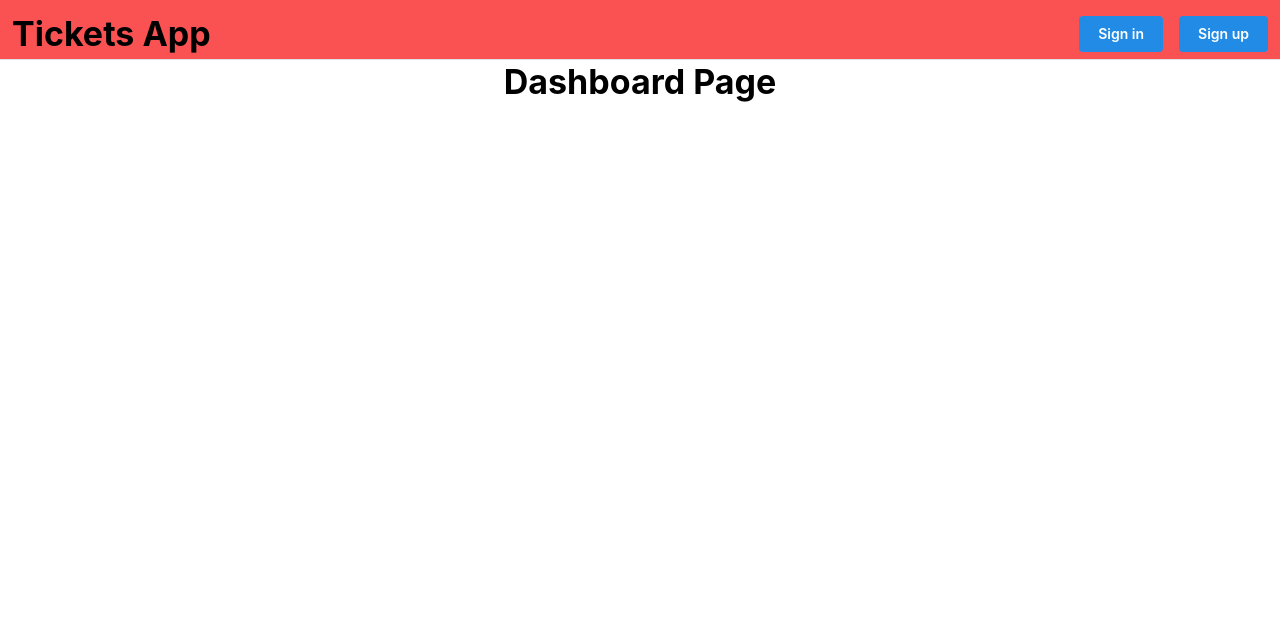
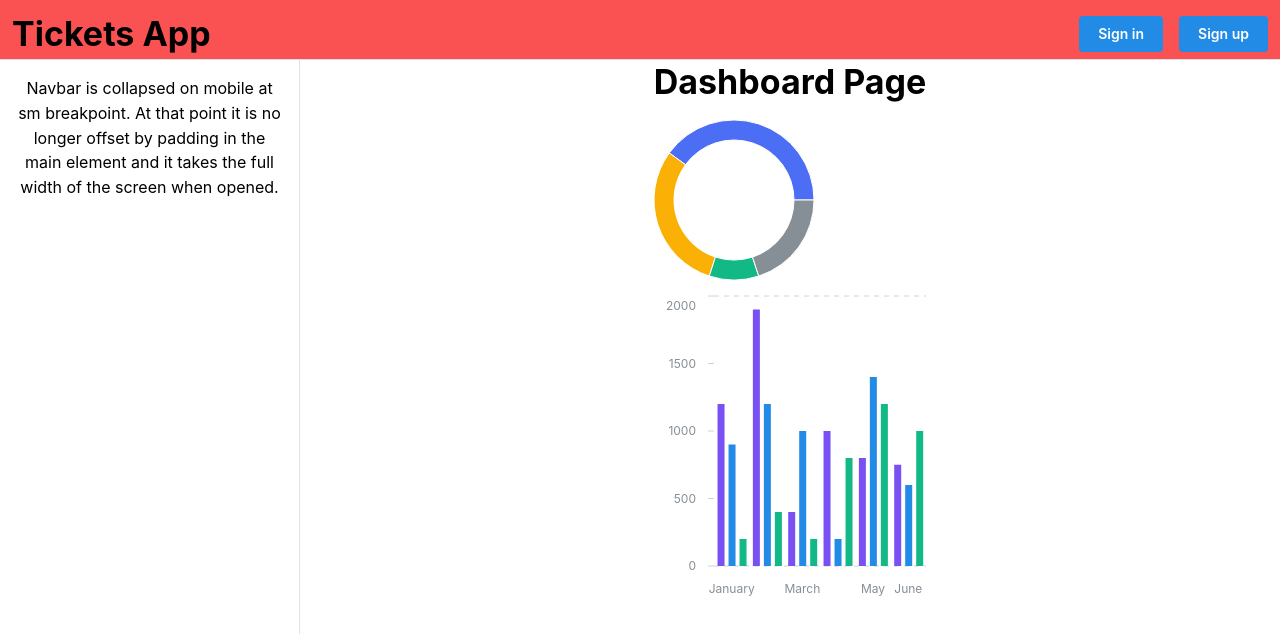
Before and after one commit to AndyMG1999/supportTicketApp, a React app in the folder clientapp/: page / in a window 1280 px wide. Shown: the top 634 px of the page. Built offline with nearby package versions, Linux system fonts and the light colour scheme; the HTML template or start-up script is replaced by a standard one.

Commit message:
Various changes :P

```diff
--- a/clientapp/package.json
+++ b/clientapp/package.json
@@ -10,10 +10,12 @@
     "preview": "vite preview"
   },
   "dependencies": {
+    "@mantine/charts": "^8.3.15",
     "@mantine/core": "^8.3.14",
     "@mantine/hooks": "^8.3.14",
     "react": "^19.2.0",
-    "react-dom": "^19.2.0"
+    "react-dom": "^19.2.0",
+    "recharts": "^3.7.0"
   },
   "devDependencies": {
     "@eslint/js": "^9.39.1",
--- a/clientapp/src/App.tsx
+++ b/clientapp/src/App.tsx
@@ -6,8 +6,12 @@ import DashboardPage from './pages/dashboardPage/DashboardPage'
 function App() {
 
   return (
-    <AppShell header={{ height: 60 }}>
+    <AppShell header={{ height: 60 }} navbar={{ width: 300, breakpoint: 'sm', collapsed: { mobile: false } }}>
       <AppShell.Header><Header/></AppShell.Header>
+      <AppShell.Navbar p="md">
+        Navbar is collapsed on mobile at sm breakpoint. At that point it is no longer offset by
+        padding in the main element and it takes the full width of the screen when opened.
+      </AppShell.Navbar>
 
       <AppShell.Main>
         <DashboardPage/>
--- a/clientapp/src/main.tsx
+++ b/clientapp/src/main.tsx
@@ -3,6 +3,8 @@ import { createRoot } from 'react-dom/client'
 import './index.css'
 import App from './App.tsx'
 import '@mantine/core/styles.css';
+// ‼️ import charts styles after core package styles
+import '@mantine/charts/styles.css';
 import { createTheme, MantineProvider } from '@mantine/core';
 
 const theme = createTheme({
--- a/clientapp/src/pages/dashboardPage/DashboardPage.tsx
+++ b/clientapp/src/pages/dashboardPage/DashboardPage.tsx
@@ -1,10 +1,40 @@
-import { Title } from "@mantine/core"
+import { Group, Stack, Title } from "@mantine/core"
+import { DonutChart,BarChart } from '@mantine/charts';
 
 const DashboardPage = () => {
+    const data = [
+    { name: 'USA', value: 400, color: 'indigo.6' },
+    { name: 'India', value: 300, color: 'yellow.6' },
+    { name: 'Japan', value: 100, color: 'teal.6' },
+    { name: 'Other', value: 200, color: 'gray.6' },
+    ];
+    const data2 = [
+    { month: 'January', Smartphones: 1200, Laptops: 900, Tablets: 200 },
+    { month: 'February', Smartphones: 1900, Laptops: 1200, Tablets: 400 },
+    { month: 'March', Smartphones: 400, Laptops: 1000, Tablets: 200 },
+    { month: 'April', Smartphones: 1000, Laptops: 200, Tablets: 800 },
+    { month: 'May', Smartphones: 800, Laptops: 1400, Tablets: 1200 },
+    { month: 'June', Smartphones: 750, Laptops: 600, Tablets: 1000 },
+    ];
+
     return(
-        <>
+        <Stack>
         <Title>Dashboard Page</Title>
-        </>
+        <Group>
+            <DonutChart data={data}/>
+            <BarChart
+            h={300}
+            data={data2}
+            dataKey="month"
+            series={[
+                { name: 'Smartphones', color: 'violet.6' },
+                { name: 'Laptops', color: 'blue.6' },
+                { name: 'Tablets', color: 'teal.6' },
+            ]}
+            tickLine="y"
+            />
+        </Group>
+        </Stack>
     )
 }
 
```
Also changed, not shown: 1 other file (tests, documents, lock files or other folders).
